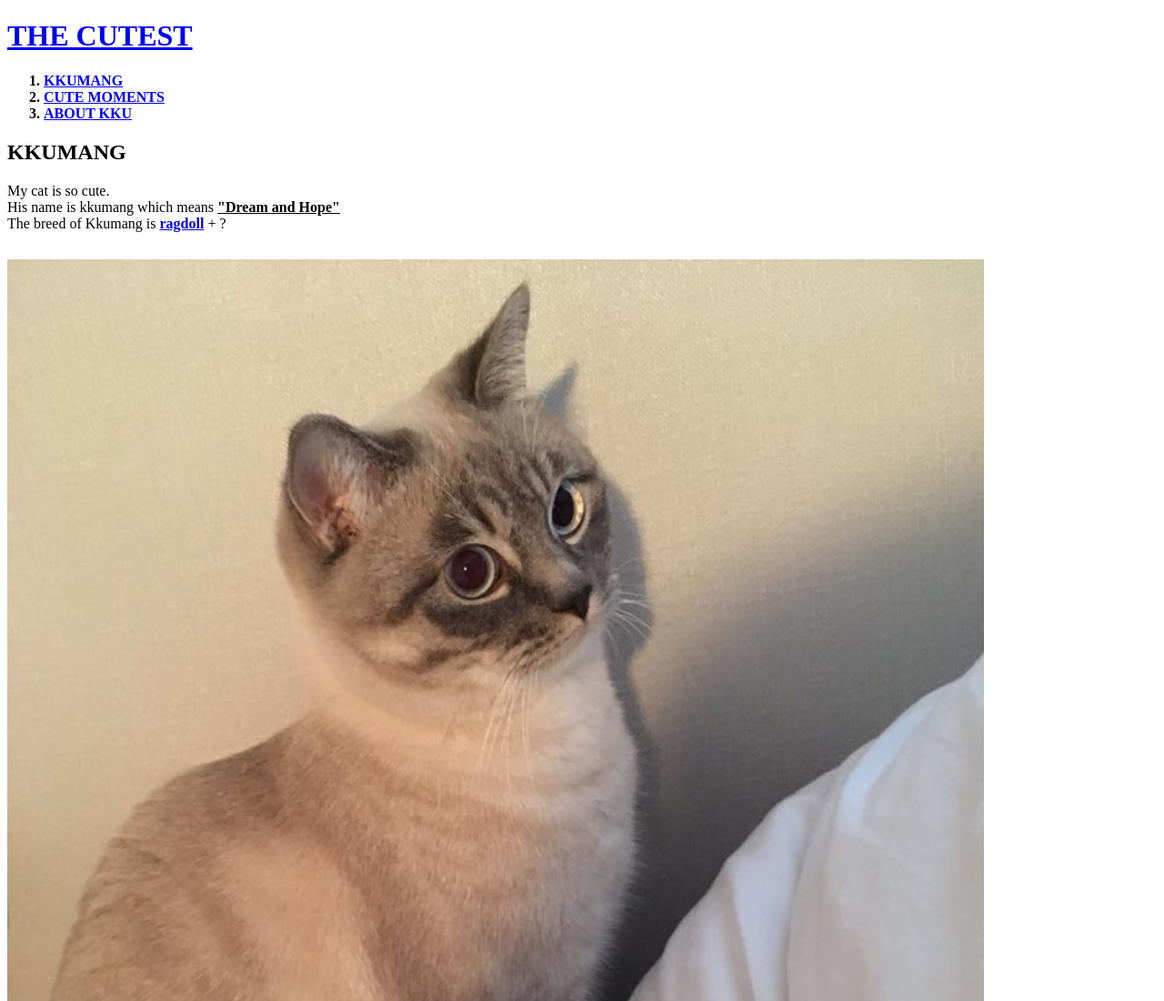
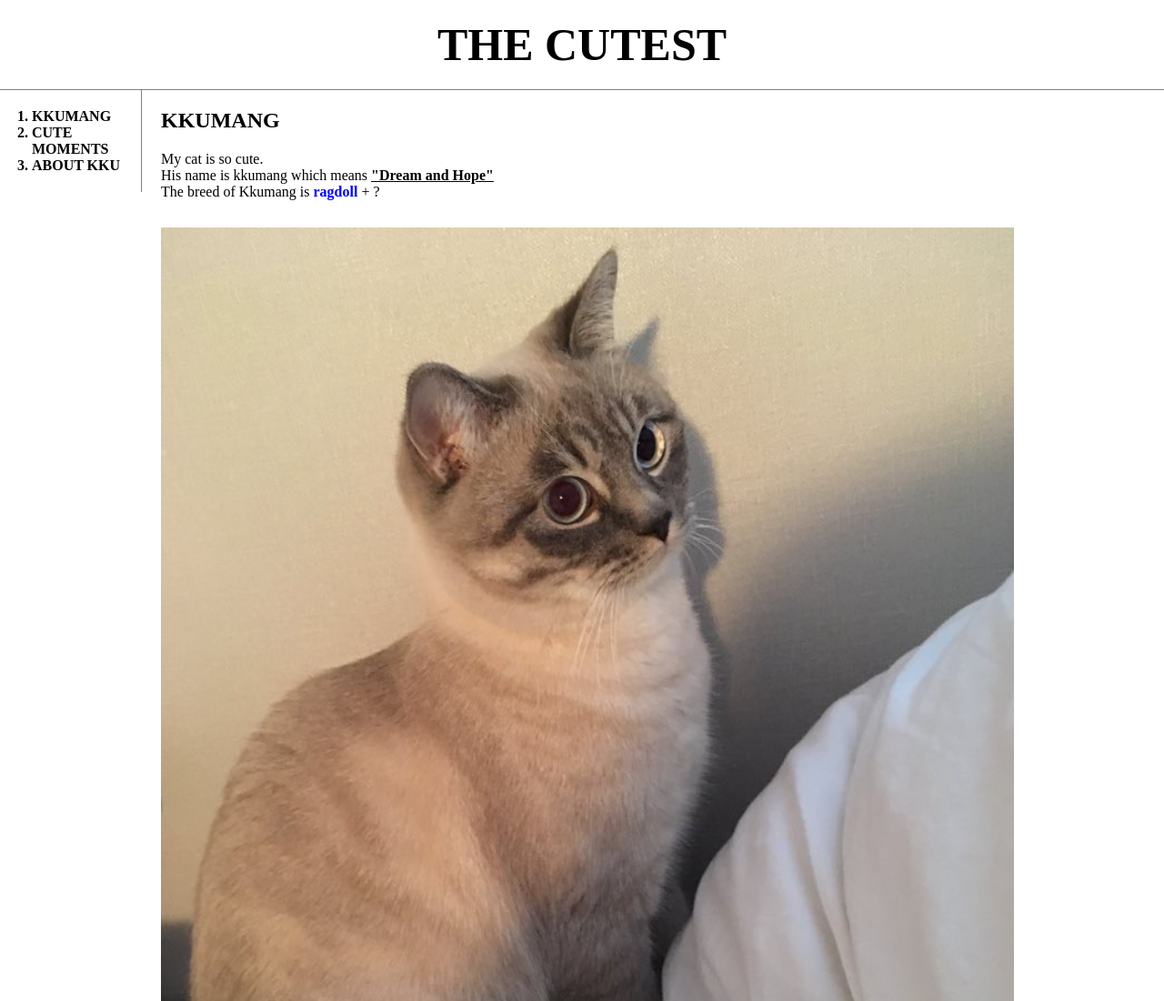
Before and after one commit to jyoony/potential-pancake, a plain HTML site: page 2.html in a window 1280 px wide. Shown: the top 1100 px of the page at 91% size. Drawn offline with Linux system fonts and the light colour scheme.

Commit message:
Add files via upload

```diff
--- a/2.html
+++ b/2.html
@@ -3,28 +3,81 @@
 <head>
   <title>The Cutest</title>
   <meta charset="utf-8">
+
+  <style media="screen">
+
+    body{
+      margin:0;
+    }
+
+    a {
+      color:black;
+      text-decoration: none;
+    }
+
+    h1 {
+      text-align:center;
+      text-decoration: none;
+      color:black;
+      font-size: 50px;
+      border-bottom:1px solid gray;
+      margin:0;
+      padding:20px;
+    }
+
+    ol{
+     border-right:1px solid gray;
+     width: 100px;
+     margin:0;
+     padding:20px;
+   }
+
+    #grid {
+      display: grid;
+      grid-template-columns: 150px 1fr;
+    }
+
+    #grid ol {
+      padding-left: 35px;
+    }
+
+    #article {
+      padding-left: 27px;
+    }
+    /*
+    태그 class 에는 다수의 속성이 들어올 수 있음.
+    그리고 여러개의 선택자를 통해서 하나의 태그를 공동으로 제어
+
+    그리고 보다 더 가까이에 있는 영역, 즉 나중에 선언한 것의
+    영향을 받는다.
+
+    - id : 태그들 중 우선순위가 가장 높은.
+    */
+
+  </style>
+
 </head>
 
 <body>
 
-<p style="margin-top:20px;"><h1><a href="index.html">THE CUTEST</a></h1></p>
+<h1><a href="index.html">THE CUTEST</a></h1>
 
+<div id="grid">
   <strong><ol>
     <li><strong><a href="2.html">KKUMANG</a></strong></li>
     <li><strong><a href="3.html">CUTE MOMENTS</a></strong></li>
     <li><strong><a href="1.html">ABOUT KKU</a></strong></li>
   </ol></strong>
 
-
-
+  <div id="article">
     <h2>KKUMANG</h2>
-
     My cat is so cute.
     <br> His name is kkumang which means
-<strong><u>"Dream and Hope"</u></strong>
+    <strong><u> "Dream and Hope" </u></strong>
     <br> The breed of Kkumang is
-<a href="https://en.wikipedia.org/wiki/Ragdoll" target="_blank" title="wikipedia">
+    <a href="https://en.wikipedia.org/wiki/Ragdoll" target="_blank" title="wikipedia" style=color:blue;>
       <strong>ragdoll</strong></a> + ?
+
 
     <p style="margin-top:30px;"><img src="kku.jpeg" width="85%"></p>
 
@@ -32,6 +85,13 @@ My cat is so cute.
     <br>He sleeps all day long! <strong>FUCKING CUTE!</strong>
 
     <p><img src="sleepingkku.jpeg" width="85%"></p>
+
+    <p style="margin-top:40px;">
+    <iframe width="560" height="315" src="https://www.youtube.com/embed/pUx2MjOe6Ig" frameborder="0" allow="accelerometer; autoplay; encrypted-media; gyroscope; picture-in-picture" allowfullscreen></iframe>
+    </p>
+
+  </div>
+</div>
 
 </body>
 </html>
```
Lines whose indentation alone changed are shown as unchanged.
